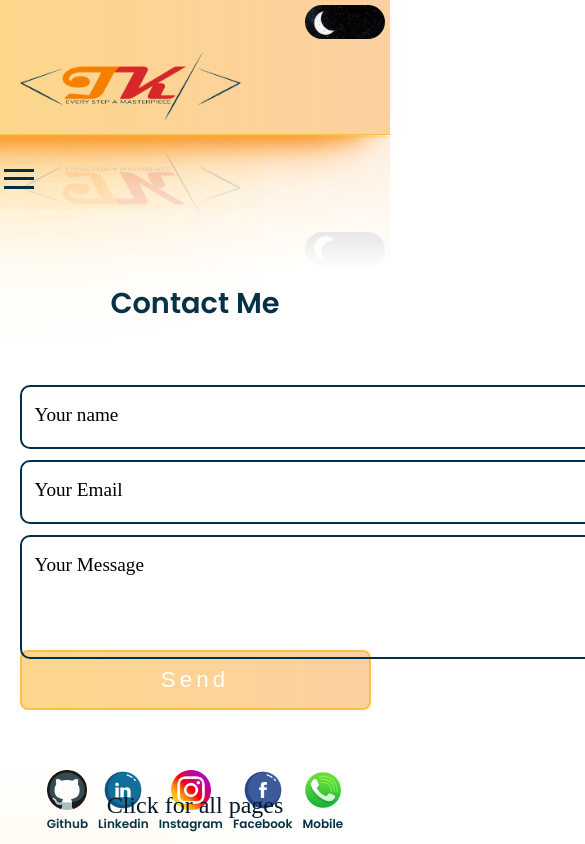
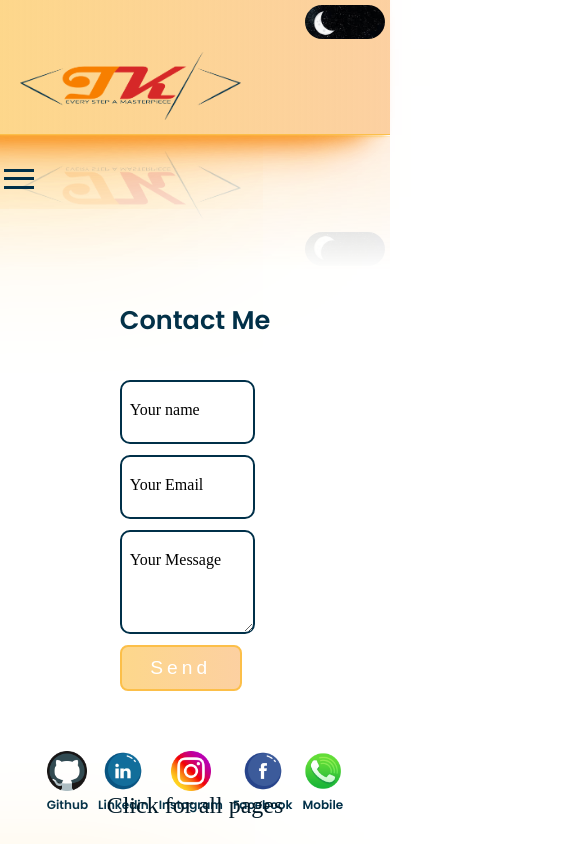
Before and after one commit to teokartvelishvili/aboutme, a React (Create React App) app: page /contact in a window 390 px wide. Shown: the top 844 px of the page, 585 px wide, since content can reach past the window. Built offline with nearby package versions, Linux system fonts and the light colour scheme.

Commit message:
Update Contact.css

```diff
--- a/src/Pages/Contact/Contact.css
+++ b/src/Pages/Contact/Contact.css
@@ -225,6 +225,14 @@ textarea:valid + .labelline,
     -webkit-box-reflect: below 1px linear-gradient(transparent, #0005);
   }
 
+
+
+
+
+
+
+
+
   @media screen and (max-width: 620px) {
 
     /* ძირითადი contact container */
@@ -235,7 +243,7 @@ textarea:valid + .labelline,
 
     /* contact-form სტილები პატარა ეკრანისთვის */
     .contact-form {
-      width: 90vw; /* სიგანე მორგებულია პატარა ეკრანზე */
+      width: 90%; /* სიგანე მორგებულია პატარა ეკრანზე */
       gap: 15px;
     }
 
@@ -246,16 +254,18 @@ textarea:valid + .labelline,
 
     .contact-form input,
     .contact-form textarea {
-      font-size: 1.4em; /* ტექსტის ზომის შემცირება */
-      line-height: 60px; /* line-height მორგებულია */
-      padding: 0 20px; /* padding შემცირებულია */
-      width: 100%; /* სიგანე მორგებულია */
+      font-size: 1.2em; /* ტექსტის ზომის შემცირება */
+      line-height: 40px; /* line-height მორგებულია */
+      padding: 10px 15px; /* padding შემცირებულია */
+      width: 100%; /* სიგანე მორგებულია პატარა ეკრანზე */
+      min-width: unset; /* ფიქსირებული სიგანის წაშლა */
+      box-sizing: border-box; /* padding ზუსტი აღქმა */
     }
 
     /* label სტილები პატარა ეკრანისთვის */
     .labelline {
-      font-size: 1.2em; /* ტექსტის ზომა მცირდება */
-      padding: 0 15px;
+      font-size: 1em; /* ტექსტის ზომა მცირდება */
+      padding: 0 10px;
       margin: 0;
     }
 
@@ -266,15 +276,15 @@ textarea:valid + .labelline,
     }
 
     .socIcons img {
-      width: 30px;
-      height: 30px;
+      width: 25px;
+      height: 25px;
     }
 
     /* ღილაკი */
     .contact-form button {
-      width: 90vw;
-      font-size: 1.4em;
-      padding: 15px;
+      width: 90%;
+      font-size: 1.2em;
+      padding: 10px 15px;
       margin: 40px 0;
     }
 
@@ -291,12 +301,7 @@ textarea:valid + .labelline,
 
     /* კონტაქტის სათაური */
     .contact h1 {
-      font-size: 1.8em; /* სათაურის ზომის შემცირება */
-      margin: 20px 0 60px;
-    }
-
-    /* მცირე ეკრანისთვის საკონტაქტო ფონის ჩრდილის სტილი */
-    .dark .contact::before {
-      background-color: #003049;
+      font-size: 1.6em; /* სათაურის ზომის შემცირება */
+      margin: 20px 0 40px;
     }
   }
```
